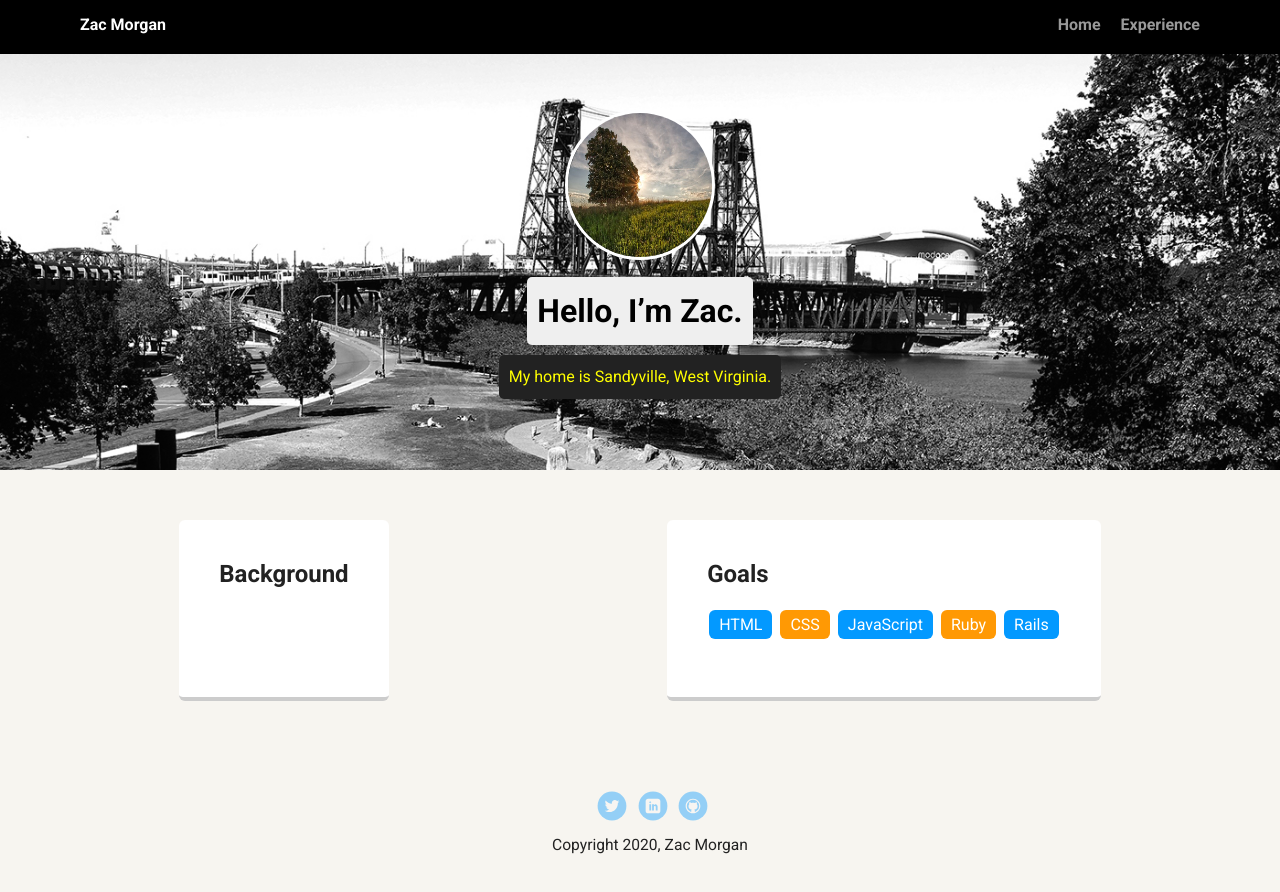
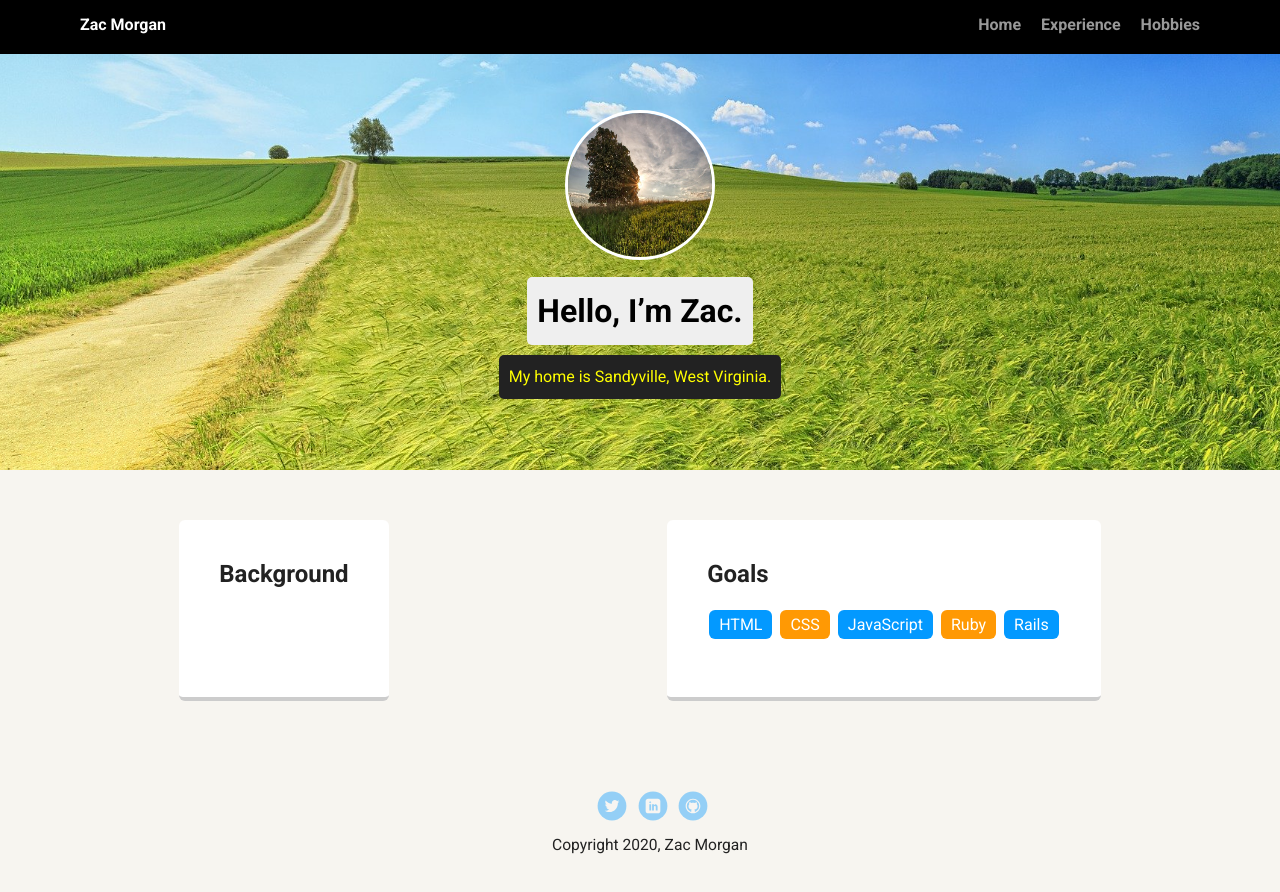
Before and after one commit to Zac9829/Team-Treehouse-Personal-Profile, a plain HTML site: page portfolio_update_v1/portfolio_update_v1/index.html in a window 1280 px wide. Drawn offline with Linux system fonts and the light colour scheme; a web font is replaced by a local one.

Commit message:
Chnaged background img

```diff
--- a/portfolio_update_v1/portfolio_update_v1/index.html
+++ b/portfolio_update_v1/portfolio_update_v1/index.html
@@ -13,6 +13,7 @@
           <li class="name">Zac Morgan</li>
           <li><a href="index.html">Home</a></li>
           <li><a href="experience.html">Experience</a></li>
+          <li><a href="hobbies.html">Hobbies</a></li>
         </ul>
     </div>
 
--- a/portfolio_update_v1/portfolio_update_v1/styles.css
+++ b/portfolio_update_v1/portfolio_update_v1/styles.css
@@ -57,7 +57,7 @@ a:hover {
 
 header {
   text-align: center;
-  background: url('images/portland.jpg') no-repeat top center ;
+  background: url('images/field.jpg') no-repeat top center ;
   background-size: cover;
   overflow: hidden;
   padding-top: 60px;
```
Also changed, not shown: portfolio_update_v1/portfolio_update_v1/images/field.jpg (added).
